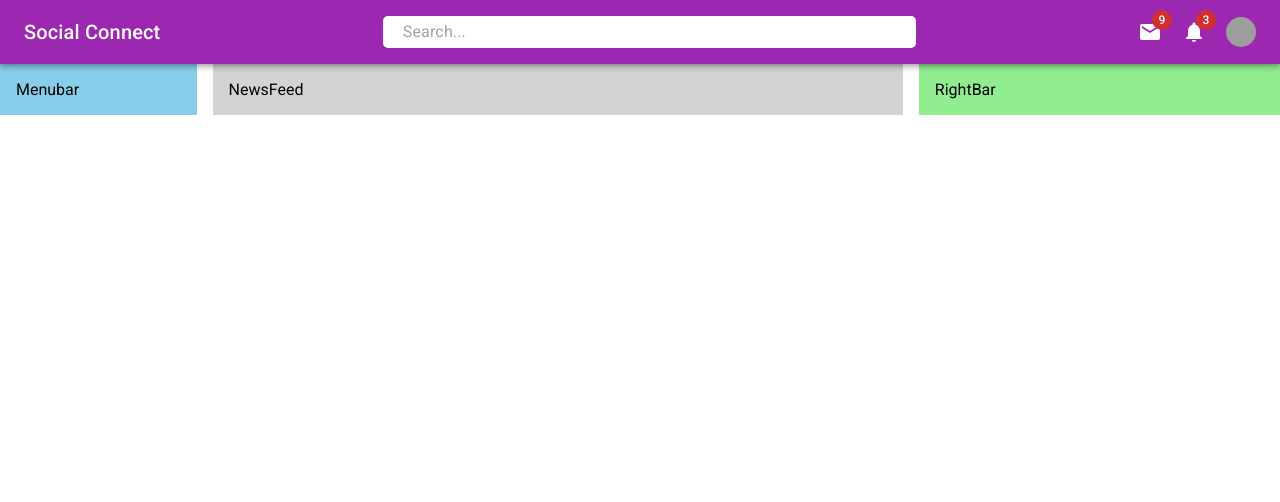
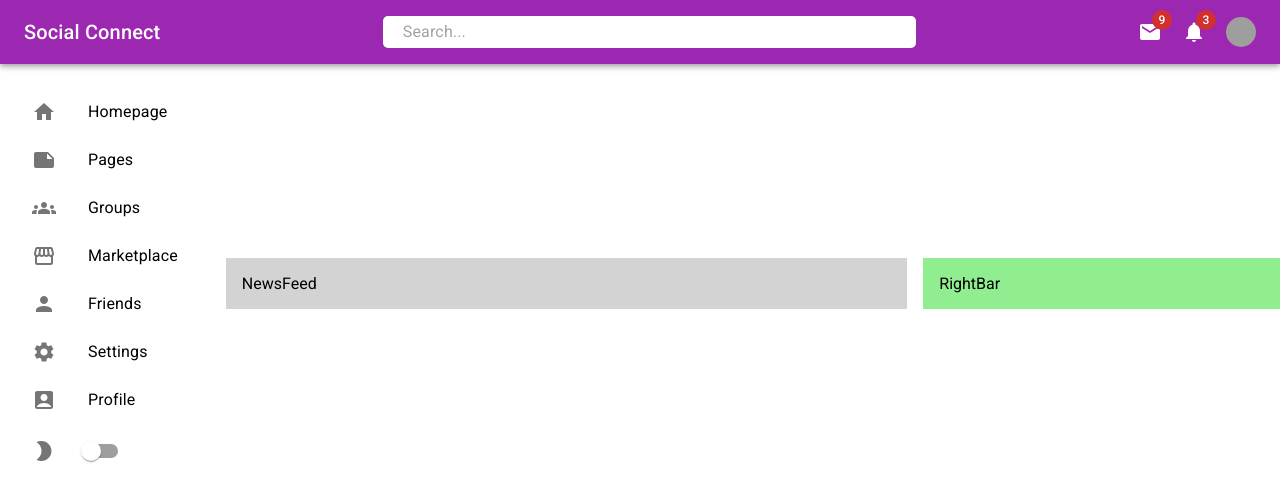
Before and after one commit to Saiful-Islam45/mui-template-design, a React (Create React App) app: page / in a window 1280 px wide. Shown: the top 502 px of the page. Built offline with nearby package versions, Linux system fonts and the light colour scheme; grey boxes are pictures that could not be loaded.

Commit message:
menubar design done

```diff
--- a/src/components/MenuBar.tsx
+++ b/src/components/MenuBar.tsx
@@ -1,16 +1,90 @@
-import { Box } from '@mui/material';
-import React from 'react';
+import { Home, Person, Note, Storefront, Settings, AccountBox, ModeNight } from "@mui/icons-material";
+import GroupsIcon from '@mui/icons-material/Groups';
+import {
+  Box,
+  List,
+  ListItem,
+  ListItemButton,
+  ListItemIcon,
+  ListItemText,
+  Switch,
+} from "@mui/material";
+import React from "react";
 
-export const MenuBar =() => {
+export const MenuBar = () => {
   return (
     <Box
       flex={1}
-            bgcolor='skyblue'
       p={2}
-            sx={{display:{xs:'none', sm:'block'}}}
+      sx={{ display: { xs: "none", sm: "block" } }}
     >
-            <div>Menubar</div>
+      <List>
+        <ListItem disablePadding>
+          <ListItemButton component="a" href="#home">
+            <ListItemIcon>
+              <Home />
+            </ListItemIcon>
+            <ListItemText primary="Homepage" />
+          </ListItemButton>
+        </ListItem>
+        <ListItem disablePadding>
+          <ListItemButton component="a" href="#home">
+            <ListItemIcon>
+              <Note />
+            </ListItemIcon>
+            <ListItemText primary="Pages" />
+          </ListItemButton>
+        </ListItem>
+        <ListItem disablePadding>
+          <ListItemButton component="a" href="#home">
+            <ListItemIcon>
+              <GroupsIcon />
+            </ListItemIcon>
+            <ListItemText primary="Groups" />
+          </ListItemButton>
+        </ListItem>
+        <ListItem disablePadding>
+          <ListItemButton component="a" href="#home">
+            <ListItemIcon>
+              <Storefront />
+            </ListItemIcon>
+            <ListItemText primary="Marketplace" />
+          </ListItemButton>
+        </ListItem>
+        <ListItem disablePadding>
+          <ListItemButton component="a" href="#home">
+            <ListItemIcon>
+              <Person />
+            </ListItemIcon>
+            <ListItemText primary="Friends" />
+          </ListItemButton>
+        </ListItem>
+        <ListItem disablePadding>
+          <ListItemButton component="a" href="#home">
+            <ListItemIcon>
+              <Settings />
+            </ListItemIcon>
+            <ListItemText primary="Settings" />
+          </ListItemButton>
+        </ListItem>
+        <ListItem disablePadding>
+          <ListItemButton component="a" href="#home">
+            <ListItemIcon>
+              <AccountBox />
+            </ListItemIcon>
+            <ListItemText primary="Profile" />
+          </ListItemButton>
+        </ListItem>
+        <ListItem disablePadding>
+          <ListItemButton component="a" href="#home">
+            <ListItemIcon sx={{display:'flex', gap:2, alignItems:'center '}}>
+              <ModeNight />
+              <Switch/>
+            </ListItemIcon>
+          </ListItemButton>
+        </ListItem>
+      </List>
     </Box>
-    )
-}
+  );
+};
 export default MenuBar;
--- a/src/components/Navbar.tsx
+++ b/src/components/Navbar.tsx
@@ -1,66 +1,99 @@
-import React from 'react';
-import { AppBar, Avatar, Badge, Box, InputBase, styled, Toolbar, Typography } from '@mui/material';
-import CoPresentIcon from '@mui/icons-material/CoPresent';
-import { Mail, Notifications } from '@mui/icons-material';
-const profileImg = require('../img/profile.jpg')
+import React, { useState } from "react";
+import {
+  AppBar,
+  Avatar,
+  Badge,
+  Box,
+  InputBase,
+  Menu,
+  MenuItem,
+  styled,
+  Toolbar,
+  Typography,
+} from "@mui/material";
+import CoPresentIcon from "@mui/icons-material/CoPresent";
+import { Mail, Notifications } from "@mui/icons-material";
+const profileImg = require("../img/profile.jpg");
 
-const StyleToolbar= styled(Toolbar)({
+const StyleToolbar = styled(Toolbar)({
   display: "flex",
-    justifyContent:"space-between"
-})
+  justifyContent: "space-between",
+});
 
-const Search= styled("div")(({theme})=>({
-    backgroundColor: 'white',
+const Search = styled("div")(({ theme }) => ({
+  backgroundColor: "white",
   borderRadius: theme.shape.borderRadius,
   padding: "0 20px",
-    width: '40%'
-}))
+  width: "40%",
+}));
 
-const Icons= styled(Box)(({theme})=>({
+const Icons = styled(Box)(({ theme }) => ({
   // backgroundColor: 'white',
-    display: 'none',
-    gap: '20px',
-    alignItems: 'center',
-    [theme.breakpoints.up("sm")] :{
-        display: 'flex'
-    }
-}))
+  display: "none",
+  gap: "20px",
+  alignItems: "center",
+  [theme.breakpoints.up("sm")]: {
+    display: "flex",
+  },
+}));
 
+const UserBox = styled(Box)(({ theme }) => ({
+  // backgroundColor: 'white',
+  display: "flex",
+  gap: "10px",
+  alignItems: "center",
+  [theme.breakpoints.up("sm")]: {
+    display: "none",
+  },
+}));
 
-const UserBox= styled(Box)(({theme})=>({
-    // backgroundColor: 'white',
-    display: 'flex',
-    gap: '10px',
-    alignItems: 'center',
-    [theme.breakpoints.up("sm")] :{
-        display: 'none',
-    }
-}))
-
-
-const Navbar =() => {
+const Navbar = () => {
+    const [isOpen, setIsOpen] = useState(false);
   return (
-        <AppBar position='sticky'>
+    <AppBar position="sticky">
       <StyleToolbar>
-            <Typography variant='h6' sx={{display:{xs:'none', sm:'block'}}}>Social Connect</Typography>
-            <CoPresentIcon sx={{display:{xs:'block', sm:'none'}}}/>
-            <Search><InputBase placeholder='Search...'/></Search>
+        <Typography variant="h6" sx={{ display: { xs: "none", sm: "block" } }}>
+          Social Connect
+        </Typography>
+        <CoPresentIcon sx={{ display: { xs: "block", sm: "none" } }} />
+        <Search>
+          <InputBase placeholder="Search..." />
+        </Search>
         <Icons>
-                <Badge badgeContent={9} color='error'>
-                    <Mail/>
+          <Badge badgeContent={9} color="error">
+            <Mail />
           </Badge>
-                <Badge badgeContent={3} color='error'>
-                    <Notifications/>
+          <Badge badgeContent={3} color="error">
+            <Notifications />
           </Badge>
-                <Avatar sx={{width:30, height:30}} src={profileImg}/>
+          <Avatar onClick= {() => setIsOpen(!isOpen)} sx={{ width: 30, height: 30, cursor: 'pointer' }} src={profileImg} />
         </Icons>
         <UserBox>
-                <Avatar sx={{width:30, height:30}} src={profileImg}/>
-                <Typography variant='h6'>Saiful</Typography>
+          <Avatar onClick= {() => setIsOpen(!isOpen)} sx={{ width: 30, height: 30, cursor: 'pointer' }} src={profileImg} />
+          <Typography variant="h6">Saiful</Typography>
         </UserBox>
+        <Menu
+          id="demo-positioned-menu"
+          aria-labelledby="demo-positioned-button"
+        //   anchorEl={anchorEl}
+          open={isOpen}
+          onClose={() => setIsOpen(false)}
+          anchorOrigin={{
+            vertical: "top",
+            horizontal: "right",
+          }}
+          transformOrigin={{
+            vertical: "top",
+            horizontal: "right",
+          }}
+        >
+          <MenuItem>Profile</MenuItem>
+          <MenuItem>My account</MenuItem>
+          <MenuItem>Logout</MenuItem>
+        </Menu>
       </StyleToolbar>
     </AppBar>
-    )
-}
+  );
+};
 
 export default Navbar;
```
Lines whose indentation alone changed are shown as unchanged.
